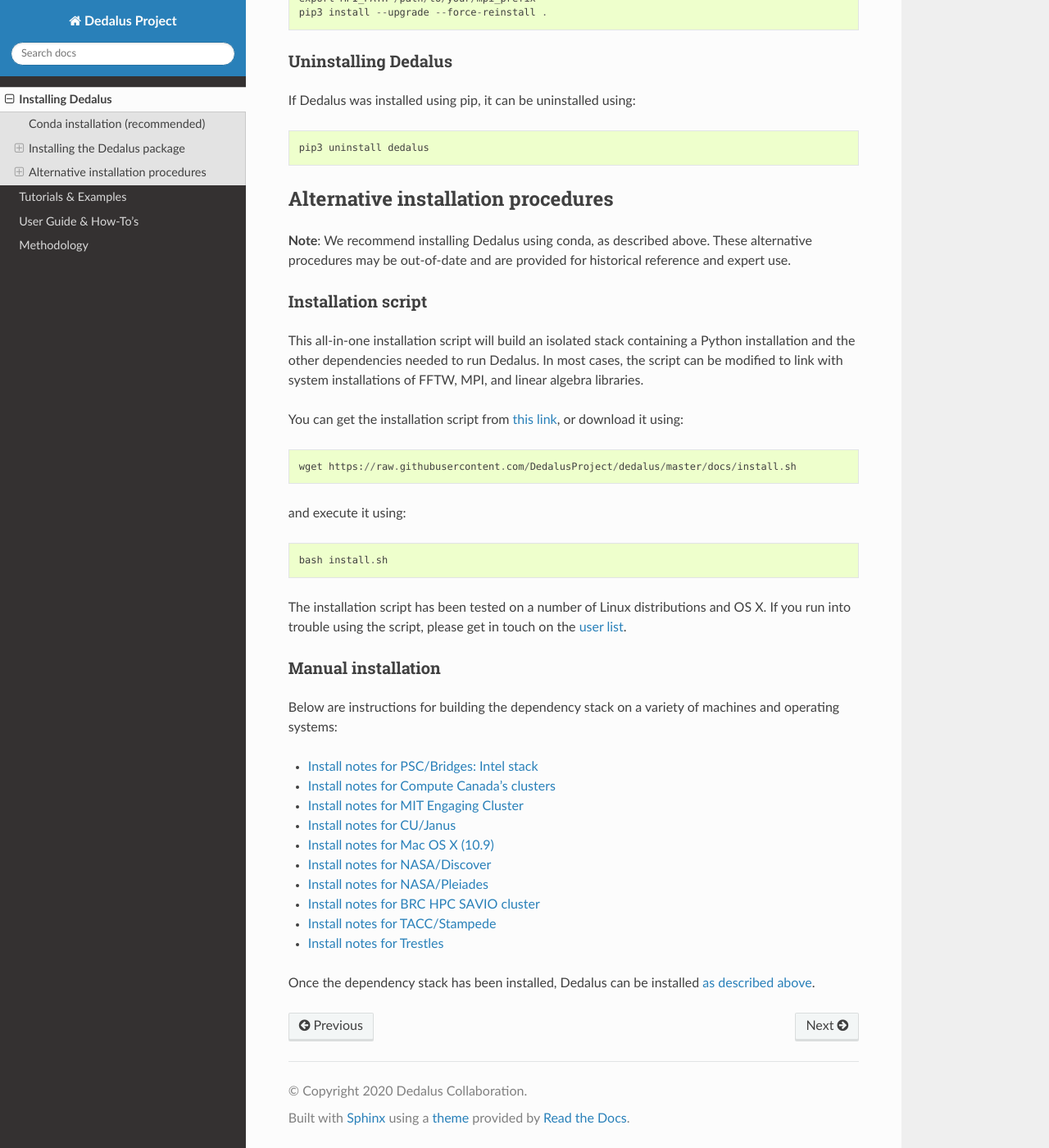
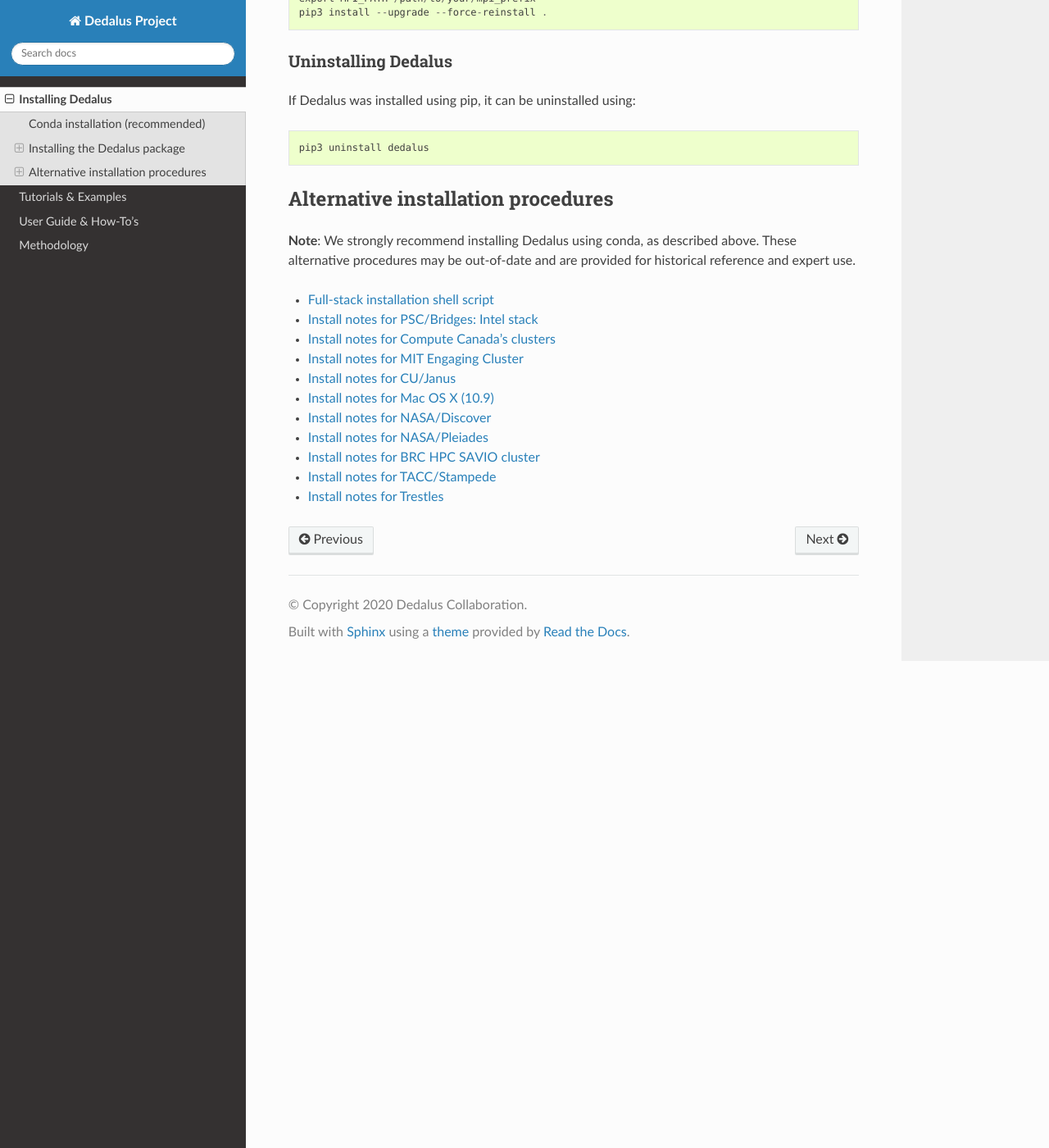
Before and after one commit to DedalusProject/dedalus, a Sphinx documentation site: the page built from docs/pages/installation.rst, in a window 1280 px wide and 1400 px high, scrolled down 2299 px. Shown: the whole window at 82% size. Built offline with Sphinx 7.4.7 and the Read the Docs theme 2.0.0, drawn with Linux system fonts in a browser that asks for light colours; pages that are not in the unit, such as notebooks, are missing from menus.

Commit message:
Move installation shell script docs onto own page

```diff
--- a/docs/pages/installation.rst
+++ b/docs/pages/installation.rst
@@ -93,34 +93,13 @@
 Alternative installation procedures
 ===================================
 
-**Note**: We recommend installing Dedalus using conda, as described above.
+**Note**: We strongly recommend installing Dedalus using conda, as described above.
 These alternative procedures may be out-of-date and are provided for historical reference and expert use.
-
-Installation script
--------------------
-
-This all-in-one installation script will build an isolated stack containing a Python installation and the other dependencies needed to run Dedalus.
-In most cases, the script can be modified to link with system installations of FFTW, MPI, and linear algebra libraries.
-
-You can get the installation script from `this link <https://raw.githubusercontent.com/DedalusProject/dedalus/master/docs/install.sh>`_, or download it using::
-
-    wget https://raw.githubusercontent.com/DedalusProject/dedalus/master/docs/install.sh
-
-and execute it using::
-
-    bash install.sh
-
-The installation script has been tested on a number of Linux distributions and OS X.
-If you run into trouble using the script, please get in touch on the `user list <https://groups.google.com/forum/#!forum/dedalus-users>`_.
-
-Manual installation
--------------------
-
-Below are instructions for building the dependency stack on a variety of machines and operating systems:
 
 .. toctree::
     :maxdepth: 1
 
+    /machines/shell_script/shell_script
     /machines/bridges/bridges
     /machines/computecanada/computecanada
     /machines/engaging/engaging
@@ -131,5 +110,3 @@
     /machines/savio/savio
     /machines/stampede/stampede
     /machines/trestles/trestles
-
-Once the dependency stack has been installed, Dedalus can be installed `as described above <#installing-the-dedalus-package>`_.
```
Also changed, not shown: docs/machines/shell_script/shell_script.rst (added, +16 -0 lines).
